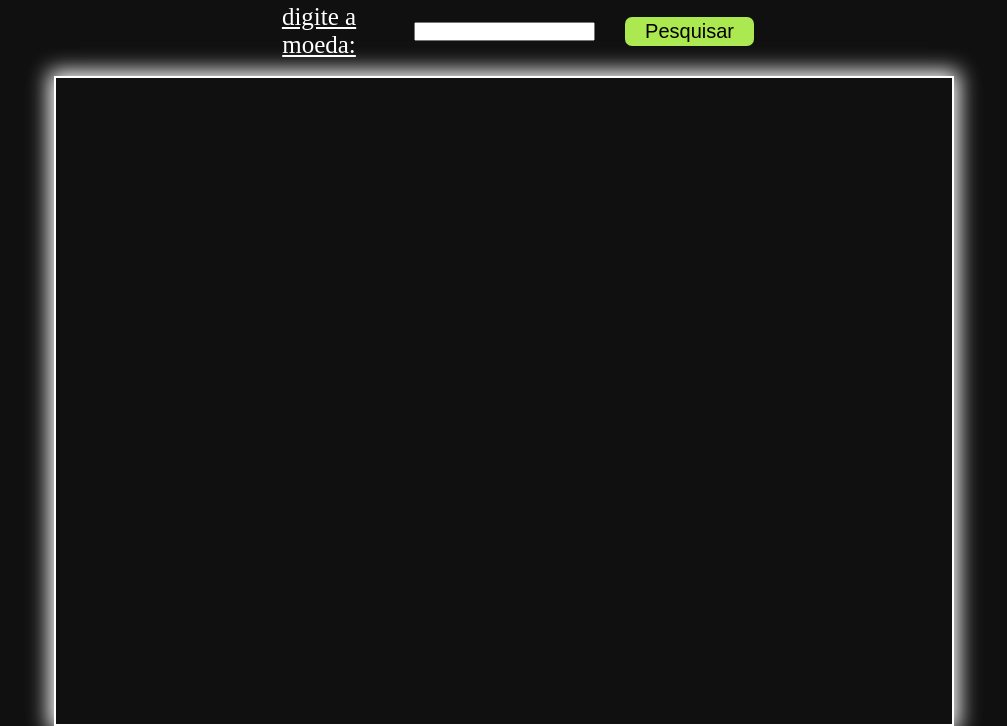
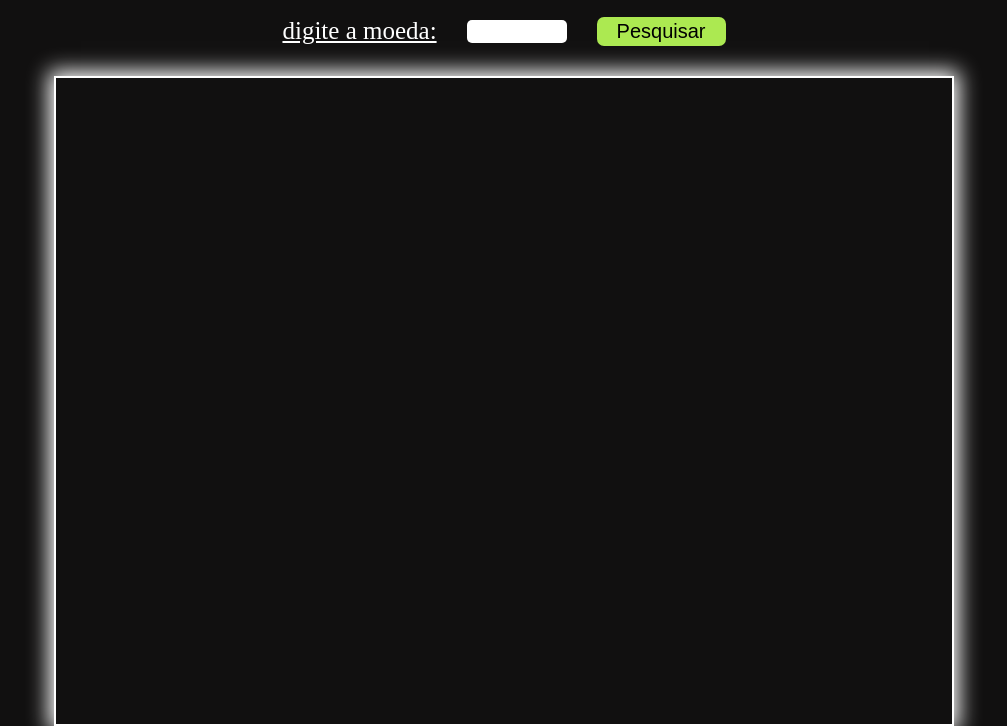
Before and after one commit to ClaydsonHenrique/Casa-de-C-mbio, a website built with Vite: page index.html in a window 1280 px wide. Shown: the part 103-829 px from the top of the page, without its empty margins (136-1143 px from the left). Built offline with nearby package versions, Linux system fonts and the light colour scheme; some packages are replaced by stand-ins of ours; a script that the page names is missing.

Commit message:
corrigindo erro no css

```diff
--- a/src/style.css
+++ b/src/style.css
@@ -39,7 +39,7 @@ label {
   gap: 30px;
 }
 
-.money {
+#money {
   text-transform: uppercase;
   border: none;
   border-radius: 5px;
```
